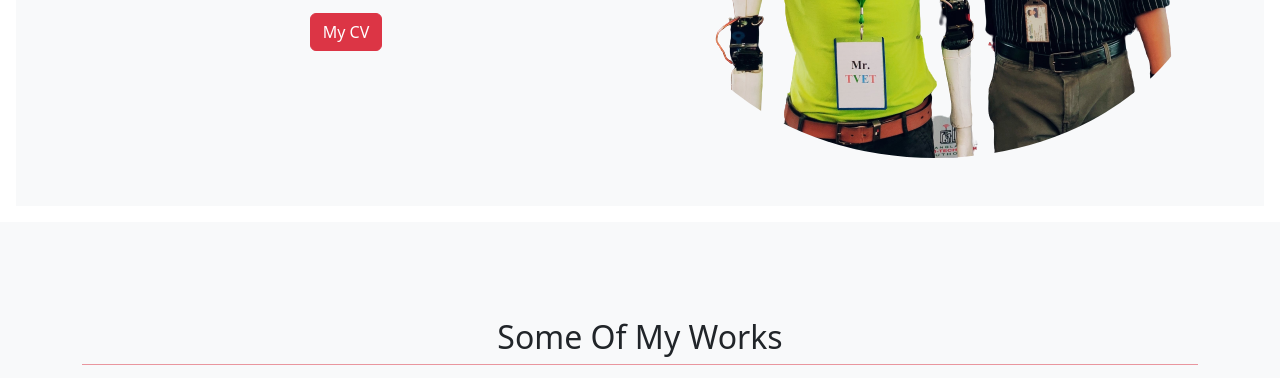
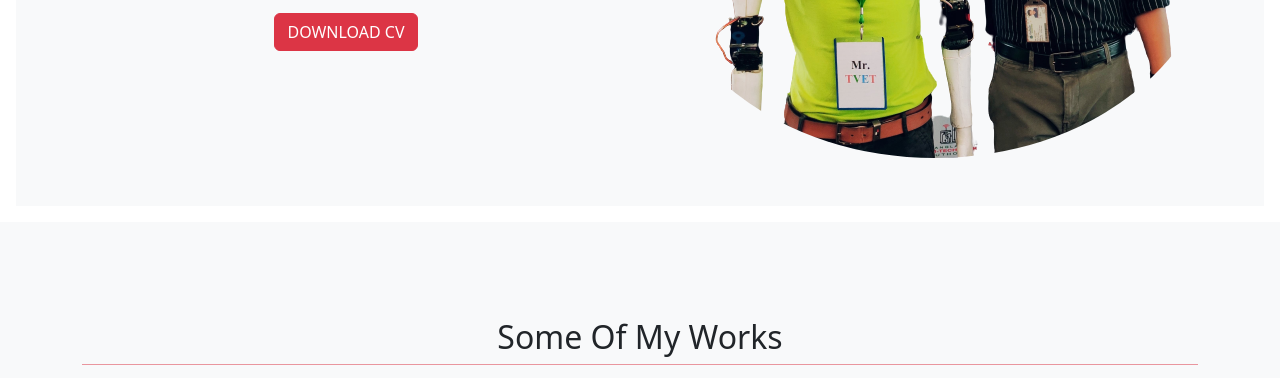
Before and after one commit to md-asifrahman/myportfolio, a plain HTML site: page index.html in a window 1280 px wide. Shown: the part 397-775 px from the top of the page. Drawn offline with nearby package versions, Linux system fonts and the light colour scheme.

Commit message:
Update index.html

```diff
--- a/index.html
+++ b/index.html
@@ -52,7 +52,7 @@
           <p class="lead fw-normal">
             I am a web developper. To know more about me please download my CV from below.
           </p>
-          <a class="btn btn-danger" download href="Images/Md_Asif Rahman_Resume.pdf">My CV</a>
+          <a class="btn btn-danger" download href="Images/Md_Asif Rahman_Resume.pdf">DOWNLOAD CV</a>
 
         </div>
         <div class="col-md-6 mt-5">
```
